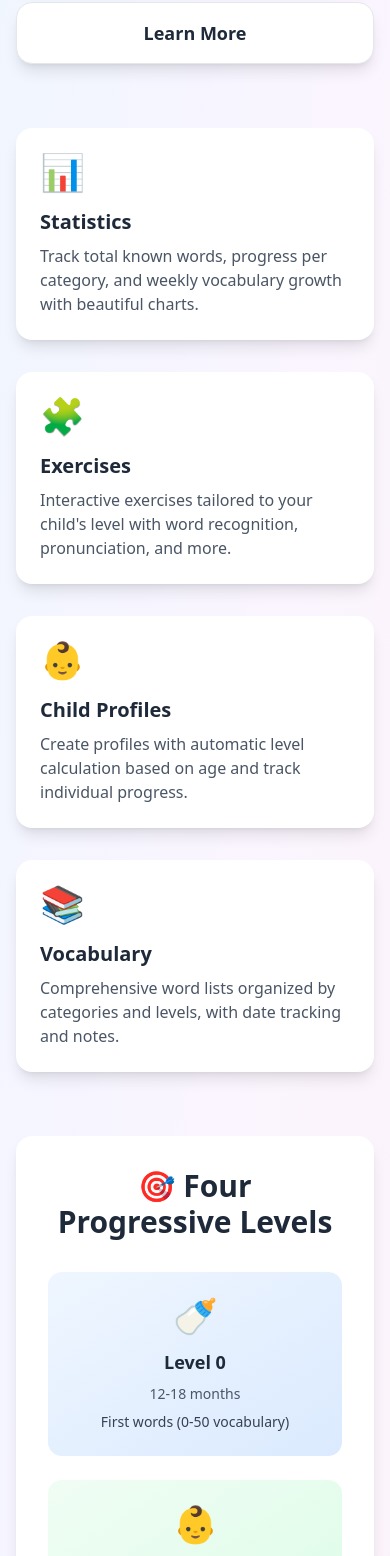
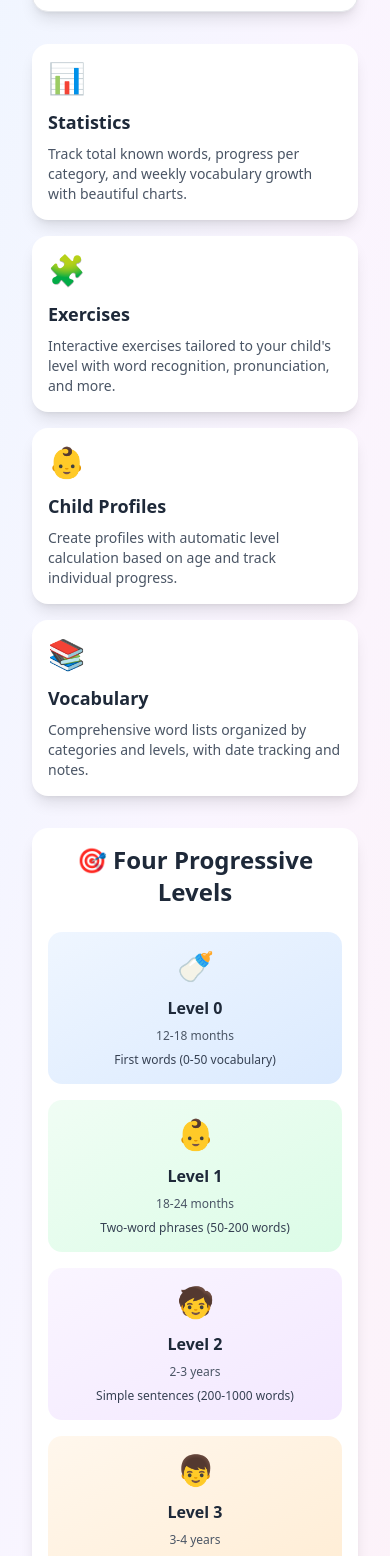
Before and after one commit to t14xploit/speech-app, a Next.js app: page / in a window 390 px wide. Shown: the part 367-1923 px from the top of the page. Built offline with nearby package versions, Linux system fonts and the light colour scheme.

Commit message:
hero mobile responsiveness

```diff
--- a/src/app/page.tsx
+++ b/src/app/page.tsx
@@ -43,23 +43,23 @@ export default function Home() {
 
       {/* Hero Section */}
       <div className="container mx-auto px-4 py-8 sm:py-16">
-        <div className="text-center mb-16">
-          <h1 className="text-5xl md:text-6xl font-bold text-gray-800 mb-6">
+        <div className="text-center mb-8 sm:mb-16">
+          <h1 className="text-4xl sm:text-5xl md:text-6xl font-bold text-gray-800 mb-4 sm:mb-6">
             🗣️ TinyTalker
           </h1>
-          <p className="text-xl md:text-2xl text-gray-600 mb-8 max-w-3xl mx-auto">
+          <p className="text-lg sm:text-xl md:text-2xl text-gray-600 mb-6 sm:mb-8 max-w-3xl mx-auto px-4">
             A comprehensive speech therapy app for busy parents helping children with speech delays
           </p>
-          <div className="flex flex-col sm:flex-row gap-4 justify-center">
+          <div className="flex flex-col sm:flex-row gap-3 sm:gap-4 justify-center px-4">
             <Link
               href="/demo"
-              className="bg-blue-600 hover:bg-blue-700 text-white px-8 py-4 rounded-2xl font-semibold text-lg transition-colors shadow-lg"
+              className="bg-gradient-to-r from-blue-600 to-purple-600 hover:from-blue-700 hover:to-purple-700 text-white px-6 sm:px-8 py-3 sm:py-4 rounded-2xl font-semibold text-base sm:text-lg transition-all duration-300 shadow-lg hover:shadow-xl transform hover:scale-105"
             >
               Try Demo
             </Link>
             <Link
               href="/about"
-              className="bg-white hover:bg-gray-50 text-gray-800 px-8 py-4 rounded-2xl font-semibold text-lg transition-colors shadow-lg border border-gray-200"
+              className="bg-white hover:bg-gray-50 text-gray-800 px-6 sm:px-8 py-3 sm:py-4 rounded-2xl font-semibold text-base sm:text-lg transition-all duration-300 shadow-lg hover:shadow-xl border border-gray-200 transform hover:scale-105"
             >
               Learn More
             </Link>
@@ -67,89 +67,89 @@ export default function Home() {
         </div>
 
         {/* Features Grid */}
-        <div className="grid grid-cols-1 md:grid-cols-2 lg:grid-cols-4 gap-8 mb-16">
-          <div className="bg-white rounded-2xl p-6 shadow-lg hover:shadow-xl transition-shadow">
-            <div className="text-4xl mb-4">📊</div>
-            <h3 className="text-xl font-semibold text-gray-800 mb-2">Statistics</h3>
-            <p className="text-gray-600">
+        <div className="grid grid-cols-1 sm:grid-cols-2 lg:grid-cols-4 gap-4 sm:gap-6 lg:gap-8 mb-8 sm:mb-16 px-4">
+          <div className="bg-white rounded-2xl p-4 sm:p-6 shadow-lg hover:shadow-xl transition-all duration-300 transform hover:scale-105">
+            <div className="text-3xl sm:text-4xl mb-3 sm:mb-4">📊</div>
+            <h3 className="text-lg sm:text-xl font-semibold text-gray-800 mb-2">Statistics</h3>
+            <p className="text-sm sm:text-base text-gray-600">
               Track total known words, progress per category, and weekly vocabulary growth with beautiful charts.
             </p>
           </div>
 
-          <div className="bg-white rounded-2xl p-6 shadow-lg hover:shadow-xl transition-shadow">
-            <div className="text-4xl mb-4">🧩</div>
-            <h3 className="text-xl font-semibold text-gray-800 mb-2">Exercises</h3>
-            <p className="text-gray-600">
+          <div className="bg-white rounded-2xl p-4 sm:p-6 shadow-lg hover:shadow-xl transition-all duration-300 transform hover:scale-105">
+            <div className="text-3xl sm:text-4xl mb-3 sm:mb-4">🧩</div>
+            <h3 className="text-lg sm:text-xl font-semibold text-gray-800 mb-2">Exercises</h3>
+            <p className="text-sm sm:text-base text-gray-600">
               Interactive exercises tailored to your child&apos;s level with word recognition, pronunciation, and more.
             </p>
           </div>
 
-          <div className="bg-white rounded-2xl p-6 shadow-lg hover:shadow-xl transition-shadow">
-            <div className="text-4xl mb-4">👶</div>
-            <h3 className="text-xl font-semibold text-gray-800 mb-2">Child Profiles</h3>
-            <p className="text-gray-600">
+          <div className="bg-white rounded-2xl p-4 sm:p-6 shadow-lg hover:shadow-xl transition-all duration-300 transform hover:scale-105">
+            <div className="text-3xl sm:text-4xl mb-3 sm:mb-4">👶</div>
+            <h3 className="text-lg sm:text-xl font-semibold text-gray-800 mb-2">Child Profiles</h3>
+            <p className="text-sm sm:text-base text-gray-600">
               Create profiles with automatic level calculation based on age and track individual progress.
             </p>
           </div>
 
-          <div className="bg-white rounded-2xl p-6 shadow-lg hover:shadow-xl transition-shadow">
-            <div className="text-4xl mb-4">📚</div>
-            <h3 className="text-xl font-semibold text-gray-800 mb-2">Vocabulary</h3>
-            <p className="text-gray-600">
+          <div className="bg-white rounded-2xl p-4 sm:p-6 shadow-lg hover:shadow-xl transition-all duration-300 transform hover:scale-105">
+            <div className="text-3xl sm:text-4xl mb-3 sm:mb-4">📚</div>
+            <h3 className="text-lg sm:text-xl font-semibold text-gray-800 mb-2">Vocabulary</h3>
+            <p className="text-sm sm:text-base text-gray-600">
               Comprehensive word lists organized by categories and levels, with date tracking and notes.
             </p>
           </div>
         </div>
 
         {/* Level System */}
-        <div className="bg-white rounded-2xl p-8 shadow-lg mb-16">
-          <h2 className="text-3xl font-bold text-gray-800 text-center mb-8">
+        <div className="bg-white rounded-2xl p-4 sm:p-6 lg:p-8 shadow-lg mb-8 sm:mb-16 mx-4">
+          <h2 className="text-2xl sm:text-3xl font-bold text-gray-800 text-center mb-6 sm:mb-8">
             🎯 Four Progressive Levels
           </h2>
-          <div className="grid grid-cols-1 md:grid-cols-2 lg:grid-cols-4 gap-6">
-            <div className="text-center p-6 bg-gradient-to-br from-blue-50 to-blue-100 rounded-xl">
-              <div className="text-4xl mb-3">🍼</div>
-              <h3 className="text-lg font-semibold text-gray-800 mb-2">Level 0</h3>
-              <p className="text-sm text-gray-600 mb-2">12-18 months</p>
-              <p className="text-sm text-gray-700">First words (0-50 vocabulary)</p>
+          <div className="grid grid-cols-1 sm:grid-cols-2 lg:grid-cols-4 gap-4 sm:gap-6">
+            <div className="text-center p-4 sm:p-6 bg-gradient-to-br from-blue-50 to-blue-100 rounded-xl hover:shadow-md transition-shadow">
+              <div className="text-3xl sm:text-4xl mb-3">🍼</div>
+              <h3 className="text-base sm:text-lg font-semibold text-gray-800 mb-2">Level 0</h3>
+              <p className="text-xs sm:text-sm text-gray-600 mb-2">12-18 months</p>
+              <p className="text-xs sm:text-sm text-gray-700">First words (0-50 vocabulary)</p>
             </div>
 
-            <div className="text-center p-6 bg-gradient-to-br from-green-50 to-green-100 rounded-xl">
-              <div className="text-4xl mb-3">👶</div>
-              <h3 className="text-lg font-semibold text-gray-800 mb-2">Level 1</h3>
-              <p className="text-sm text-gray-600 mb-2">18-24 months</p>
-              <p className="text-sm text-gray-700">Two-word phrases (50-200 words)</p>
+            <div className="text-center p-4 sm:p-6 bg-gradient-to-br from-green-50 to-green-100 rounded-xl hover:shadow-md transition-shadow">
+              <div className="text-3xl sm:text-4xl mb-3">👶</div>
+              <h3 className="text-base sm:text-lg font-semibold text-gray-800 mb-2">Level 1</h3>
+              <p className="text-xs sm:text-sm text-gray-600 mb-2">18-24 months</p>
+              <p className="text-xs sm:text-sm text-gray-700">Two-word phrases (50-200 words)</p>
             </div>
 
-            <div className="text-center p-6 bg-gradient-to-br from-purple-50 to-purple-100 rounded-xl">
-              <div className="text-4xl mb-3">🧒</div>
-              <h3 className="text-lg font-semibold text-gray-800 mb-2">Level 2</h3>
-              <p className="text-sm text-gray-600 mb-2">2-3 years</p>
-              <p className="text-sm text-gray-700">Simple sentences (200-1000 words)</p>
+            <div className="text-center p-4 sm:p-6 bg-gradient-to-br from-purple-50 to-purple-100 rounded-xl hover:shadow-md transition-shadow">
+              <div className="text-3xl sm:text-4xl mb-3">🧒</div>
+              <h3 className="text-base sm:text-lg font-semibold text-gray-800 mb-2">Level 2</h3>
+              <p className="text-xs sm:text-sm text-gray-600 mb-2">2-3 years</p>
+              <p className="text-xs sm:text-sm text-gray-700">Simple sentences (200-1000 words)</p>
             </div>
 
-            <div className="text-center p-6 bg-gradient-to-br from-orange-50 to-orange-100 rounded-xl">
-              <div className="text-4xl mb-3">👦</div>
-              <h3 className="text-lg font-semibold text-gray-800 mb-2">Level 3</h3>
-              <p className="text-sm text-gray-600 mb-2">3-4 years</p>
-              <p className="text-sm text-gray-700">Complex speech (1000+ words)</p>
+            <div className="text-center p-4 sm:p-6 bg-gradient-to-br from-orange-50 to-orange-100 rounded-xl hover:shadow-md transition-shadow">
+              <div className="text-3xl sm:text-4xl mb-3">👦</div>
+              <h3 className="text-base sm:text-lg font-semibold text-gray-800 mb-2">Level 3</h3>
+              <p className="text-xs sm:text-sm text-gray-600 mb-2">3-4 years</p>
+              <p className="text-xs sm:text-sm text-gray-700">Complex speech (1000+ words)</p>
             </div>
           </div>
         </div>
 
         {/* Research-Based */}
-        <div className="bg-gradient-to-r from-purple-600 to-blue-600 text-white rounded-2xl p-8 text-center">
-          <h2 className="text-3xl font-bold mb-4">🔬 Research-Based Approach</h2>
-          <p className="text-lg mb-6 max-w-2xl mx-auto">
+        <div className="bg-gradient-to-r from-purple-600 to-blue-600 text-white rounded-2xl p-4 sm:p-6 lg:p-8 text-center mx-4">
+          <h2 className="text-2xl sm:text-3xl font-bold mb-4">🔬 Research-Based Approach</h2>
+          <p className="text-base sm:text-lg mb-6 max-w-2xl mx-auto px-2">
             Our vocabulary and exercises are based on established speech development milestones from
             Speech and Language UK and Stanford Children&apos;s Health research.
           </p>
-          <div className="flex flex-col sm:flex-row gap-4 justify-center">
+          <div className="flex flex-col sm:flex-row gap-3 sm:gap-4 justify-center">
             <a
               href="https://speechandlanguage.org.uk/help-for-families/ages-and-stages/"
               target="_blank"
               rel="noopener noreferrer"
-              className="bg-white text-purple-600 px-6 py-3 rounded-xl font-semibold hover:bg-gray-100 transition-colors"
+              className="bg-white text-purple-600 px-4 sm:px-6 py-2 sm:py-3 rounded-xl font-semibold hover:bg-gray-100 transition-all duration-300 transform hover:scale-105 text-sm sm:text-base"
             >
               Speech & Language UK
             </a>
@@ -157,7 +157,7 @@ export default function Home() {
               href="https://www.stanfordchildrens.org/en/topic/default?id=age-appropriate-speech-and-language-milestones-90-P02170"
               target="_blank"
               rel="noopener noreferrer"
-              className="bg-white text-purple-600 px-6 py-3 rounded-xl font-semibold hover:bg-gray-100 transition-colors"
+              className="bg-white text-purple-600 px-4 sm:px-6 py-2 sm:py-3 rounded-xl font-semibold hover:bg-gray-100 transition-all duration-300 transform hover:scale-105 text-sm sm:text-base"
             >
               Stanford Children&apos;s Health
             </a>
```
